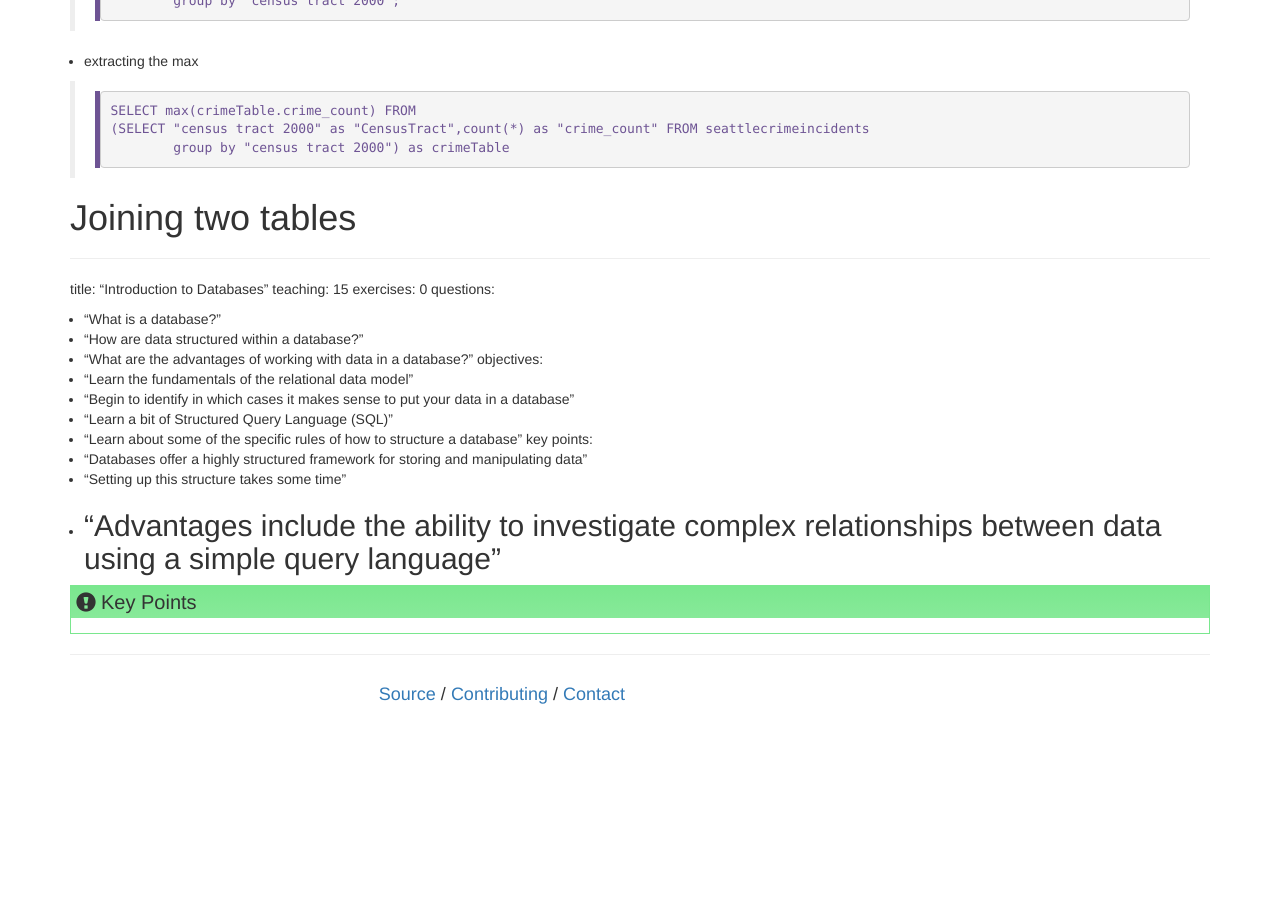
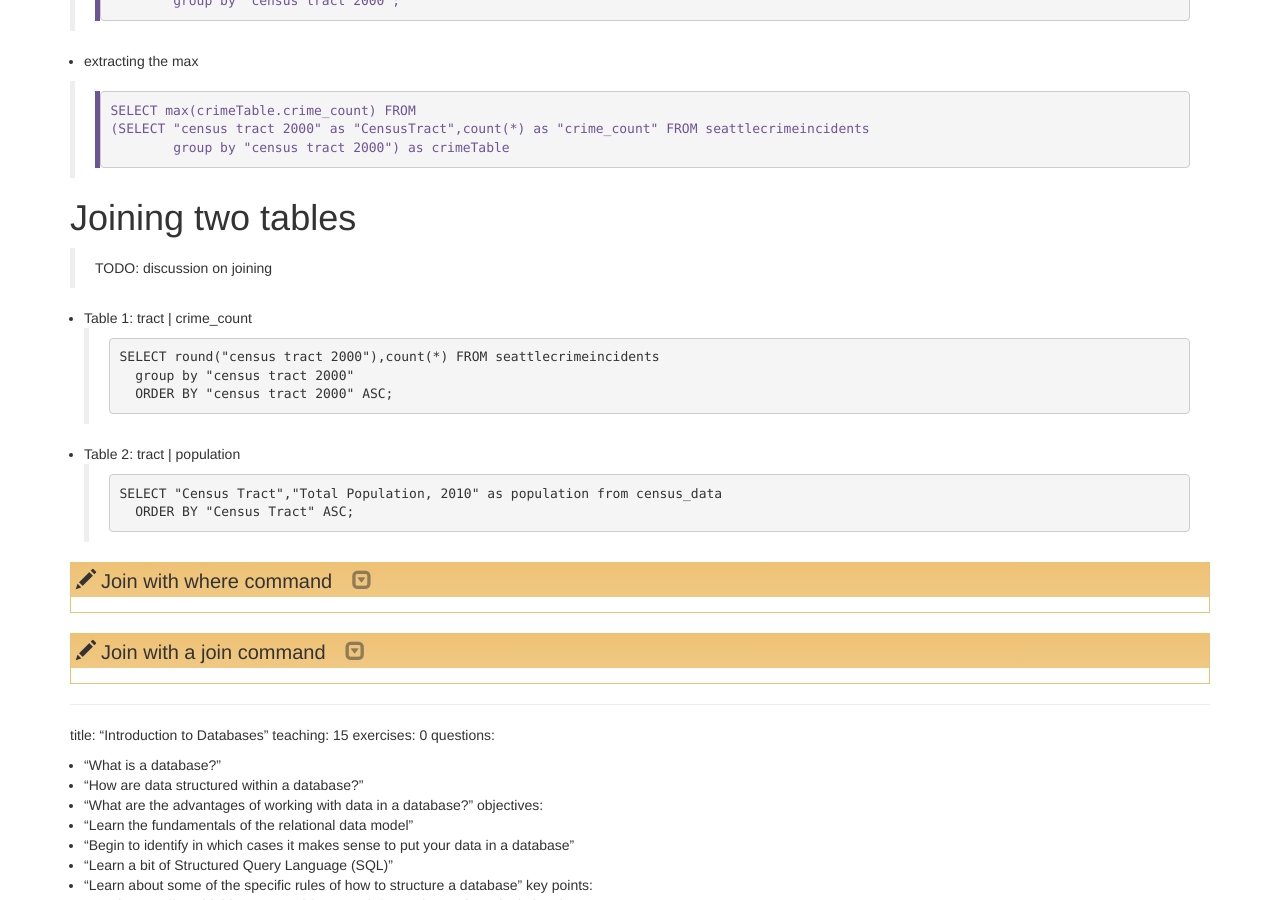
Before and after one commit to uwescience/SQL-geospatial-tutorial, a Jekyll site: the page built from _episodes/03-queries.md, in a window 1280 px wide and 900 px high, scrolled down 2937 px. Built offline with Jekyll 4.4.1, drawn with Linux system fonts in a browser that asks for light colours; before the commit the page ends 3651 px from its top, so only the background shows below that.

Commit message:
adding joining queries

```diff
--- a/_episodes/03-queries.md
+++ b/_episodes/03-queries.md
@@ -177,8 +177,48 @@
 
 
 # Joining two tables
+>
+>TODO: discussion on joining
 
+* Table 1: tract | crime_count
+> ~~~
+> SELECT round("census tract 2000"),count(*) FROM seattlecrimeincidents
+	group by "census tract 2000"
+	ORDER BY "census tract 2000" ASC;
+>~~~
 
+* Table 2: tract | population
+> ~~~
+> SELECT "Census Tract","Total Population, 2010" as population from census_data
+	ORDER BY "Census Tract" ASC;
+> ~~~
+
+> ## Join with where command
+>
+>> ## Solution
+>> ~~~
+SELECT crimeTable.CT,cast(crimeTable.count as float)/censusTable.population as crime_rate from
+	(select round("census tract 2000") as CT, count(*) as count from SeattleCrimeIncidents group by "census tract 2000") as crimeTable,
+    (select "Total Population, 2010" as population,"Census Tract" as CT from census_data) as censusTable
+    where crimeTable.CT = censusTable.CT order by "crime_rate" DESC;
+> > ~~~
+> > {: .sql}
+> {: .solution}
+{: .challenge}
+
+> ## Join with a join command
+>
+> > ## Solution
+> > ~~~
+> > select crimeTable.CT,crimeTable.count::float/censusTable.population::float as crime_rate from
+	(select round("census tract 2000") as CT, count(*) as count from SeattleCrimeIncidents group by "census tract 2000") crimeTable
+    join
+    (select "Total Population, 2010" as population,"Census Tract" as CT from census_data) censusTable
+    on crimeTable.CT = censusTable.CT order by "crime_rate" DESC;
+> > ~~~
+> >{: .sql}
+> {: .solution}
+{: .challenge}
 
 
 
```
